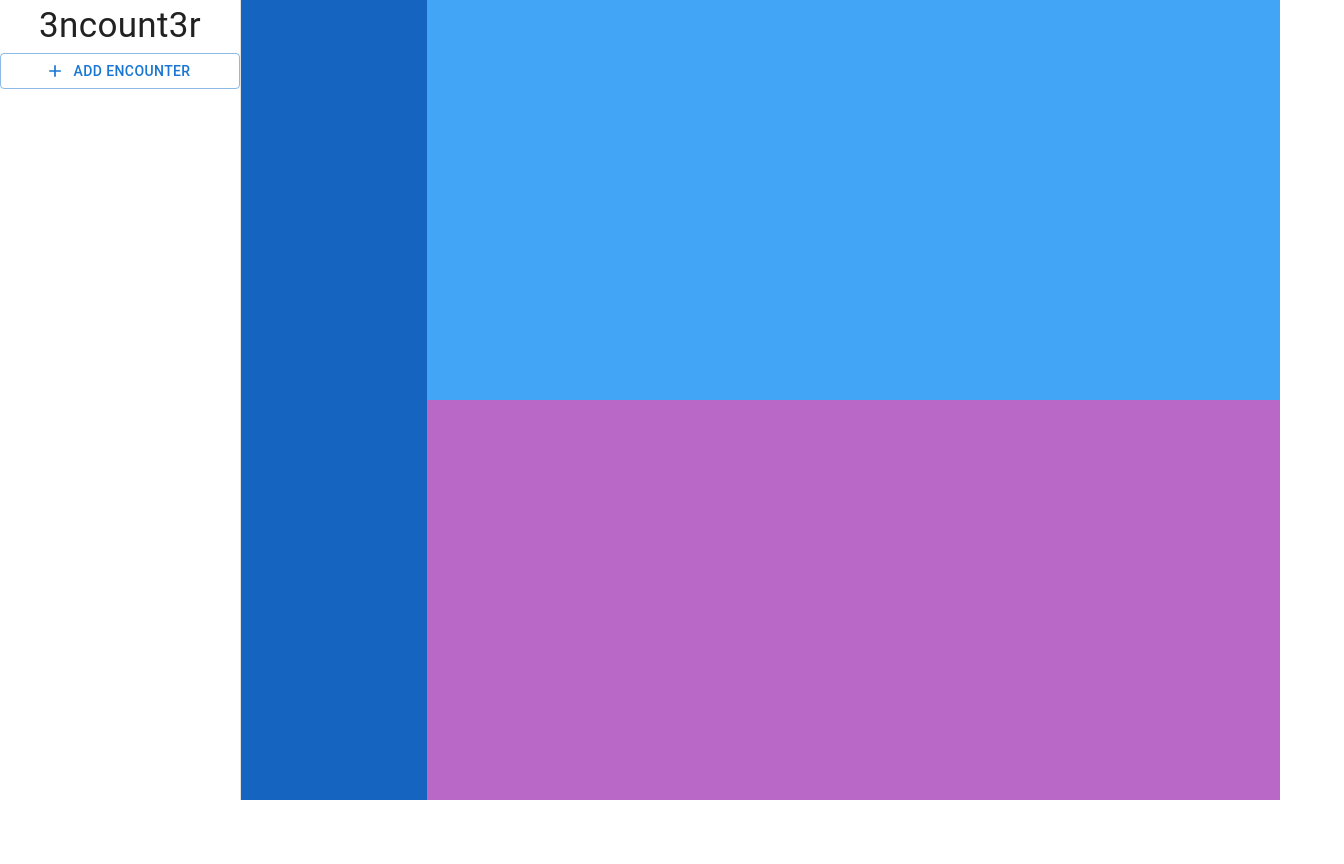
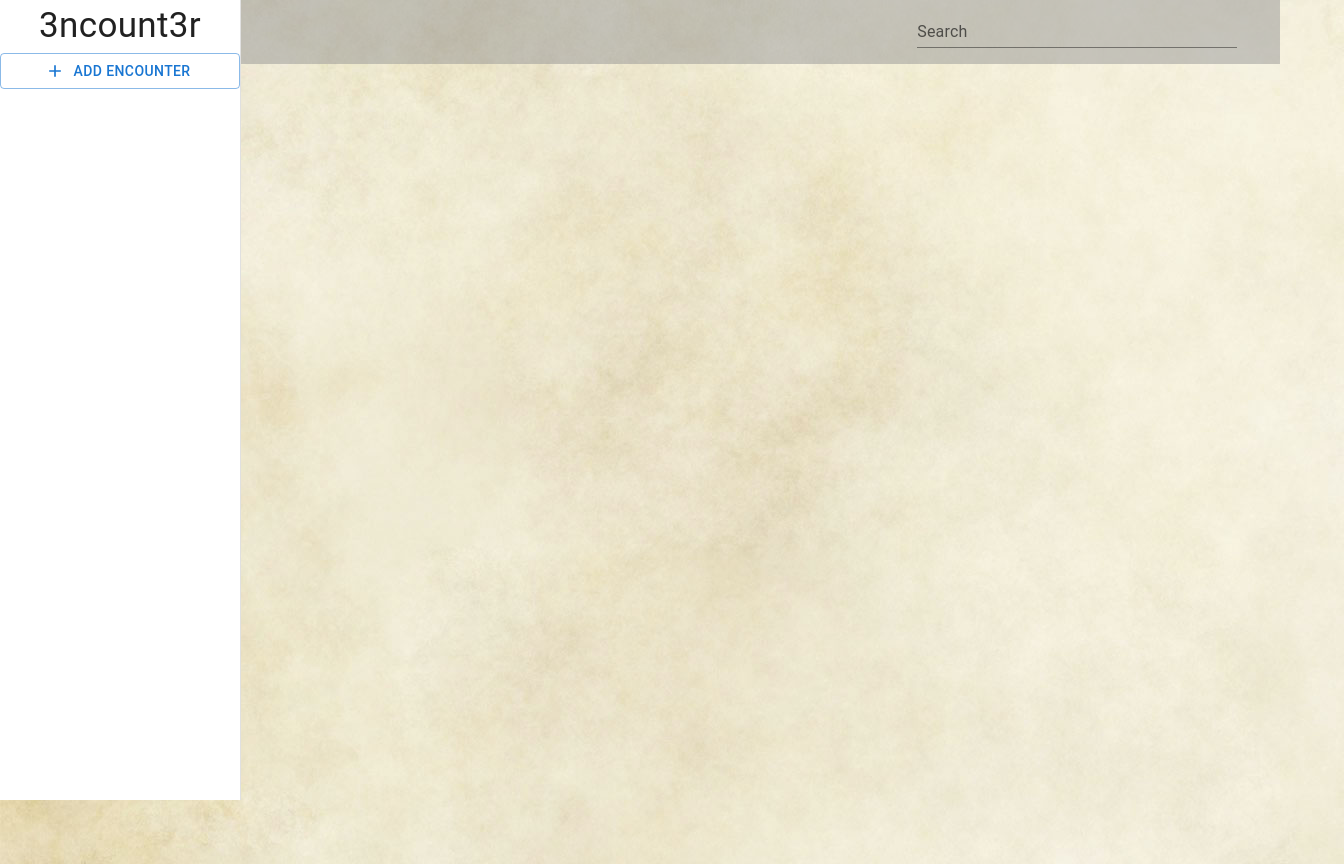
Before and after one commit to dragon-ion-za/3ncount3r, a React (Create React App) app in the folder spa/: page /encounter in a window 1280 px wide. Shown: the whole page, 1344 px wide, since content can reach past the window. Before the commit the page ends 800 px from the top, so only its background shows below. Built offline with nearby package versions, Linux system fonts and the light colour scheme.

Commit message:
Merged PR 25: Styling Improvements

```diff
--- a/spa/src/App.css
+++ b/spa/src/App.css
@@ -1,3 +1,7 @@
+body {
+  background: url('../public/assets/parchmentBackground.jpg');
+}
+
 .App {
   text-align: center;
 }
--- a/spa/src/components/pages/EncounterPage.tsx
+++ b/spa/src/components/pages/EncounterPage.tsx
@@ -1,8 +1,10 @@
 import React from "react";
 import SplitThreeLayout from '../ui/organisms/SplitThreeLayout.tsx'
+import HeaderBar from '../ui/organisms/HeaderBar.tsx'
 
 export const EncounterPage : React.FC = () => {
     return (<>
+        <HeaderBar />
         <SplitThreeLayout />
     </>);
 }
--- /dev/null
+++ b/spa/src/components/ui/organisms/HeaderBar.tsx
@@ -0,0 +1,27 @@
+import Grid from '@mui/material/Unstable_Grid2';
+import TextField from '@mui/material/TextField';
+import Box from '@mui/material/Box'
+
+const HeaderBar : React.FC = () => {
+
+    return (
+        <>
+        <Box sx={{
+            backgroundColor: 'rgba(150, 150, 150, 0.5)',
+        }}>
+            <Grid container direction='row' sx={{marginLeft: '64px', width: '100vw', height: '64px'}}>
+                <Grid item
+                    xs={8}>
+
+                </Grid>
+                <Grid item xs={4}>
+                    <TextField label="Search" variant="standard" sx={{width: '25vw'}} />
+                </Grid>
+            </Grid>
+        </Box>
+        </>
+    );
+
+}
+
+export default HeaderBar;
--- a/spa/src/components/ui/organisms/MainLayout.tsx
+++ b/spa/src/components/ui/organisms/MainLayout.tsx
@@ -14,6 +14,7 @@ enum LogoTransitionKeyFrames {
 }
 
 const drawerWidth: number = 240;
+const drawerCollapsedWidth: number = 64;
 
 const openedMixin = (theme: Theme): CSSObject => ({
   width: drawerWidth,
@@ -30,7 +31,7 @@ const closedMixin = (theme: Theme): CSSObject => ({
     duration: theme.transitions.duration.leavingScreen,
   }),
   overflowX: 'hidden',
-  width: `calc(${theme.spacing(7)} + 1px)`
+  width: drawerCollapsedWidth
 });
 
 const Drawer = styled(MuiDrawer, { shouldForwardProp: (prop) => prop !== 'open' })(
--- a/spa/src/components/ui/organisms/SplitThreeLayout.tsx
+++ b/spa/src/components/ui/organisms/SplitThreeLayout.tsx
@@ -8,17 +8,17 @@ const SplitThreeLayout : React.FC = () => {
             <Grid container direction='row' sx={{width: '100vw', height: '100vh'}}>
                 <Grid item
                 xs={4}
-                sx={{backgroundColor: 'primary.dark'}}
+                sx={{}}
                 >
                 </Grid>
                 <Grid container xs direction='column'>
                     <Grid item xs
-                    sx={{backgroundColor: 'primary.light'}}
+                    sx={{}}
                     >
 
                     </Grid>
                     <Grid item xs
-                    sx={{backgroundColor: 'secondary.light'}}
+                    sx={{}}
                     >
 
                     </Grid>
```
Also changed, not shown: spa/public/assets/parchmentBackground.jpg (added).
